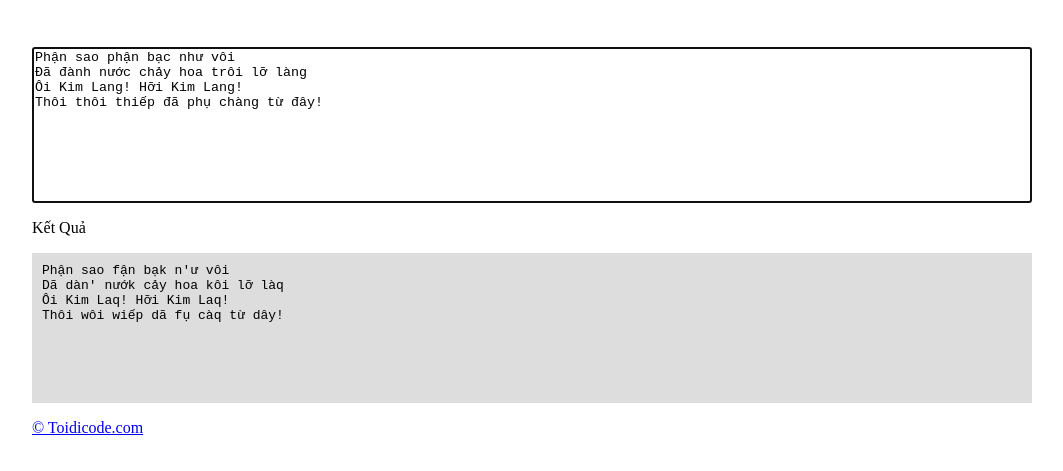
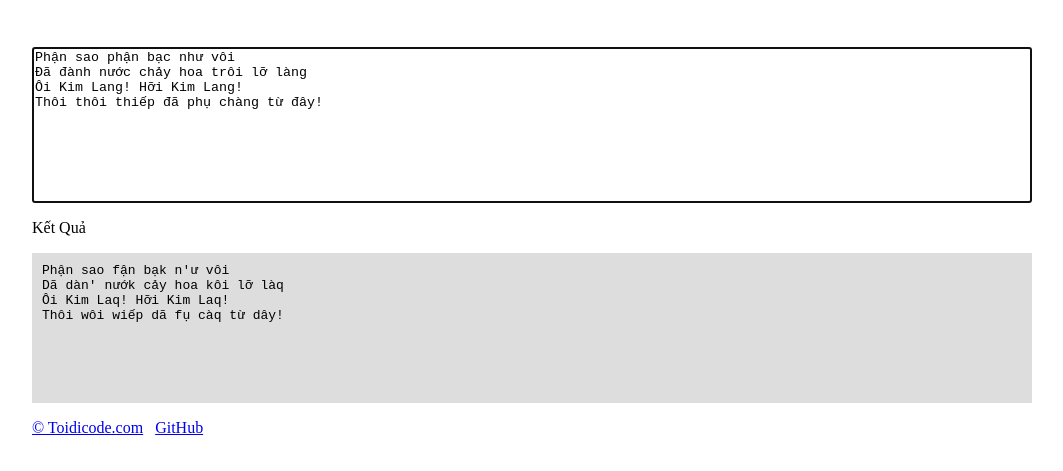
Before and after one commit to Chithanh123/convert-tieng-viet, a plain HTML site: page demo/index.html in a window 1280 px wide. Shown: the part 61-532 px from the top of the page, without its empty margins (108-1171 px from the left). Drawn offline with Linux system fonts and the light colour scheme.

Commit message:
Update index.html

```diff
--- a/demo/index.html
+++ b/demo/index.html
@@ -42,7 +42,7 @@ Dã dàn' nướk cảy hoa kôi lỡ làq
 Ôi Kim Laq! Hỡi Kim Laq!
 Thôi wôi wiếp dã fụ càq từ dây!
 </pre>
-<p><a href="https://toidicode.com">&copy; Toidicode.com</a></p>
+<p><a href="https://toidicode.com">&copy; Toidicode.com</a> &nbsp; <a href="https://github.com/thanhtaivtt/convert-tieng-viet"> GitHub</a></p>
 <body>
     <script type="text/javascript" src="../tieqviet.min.js"></script>
     <script type="text/javascript">
```
